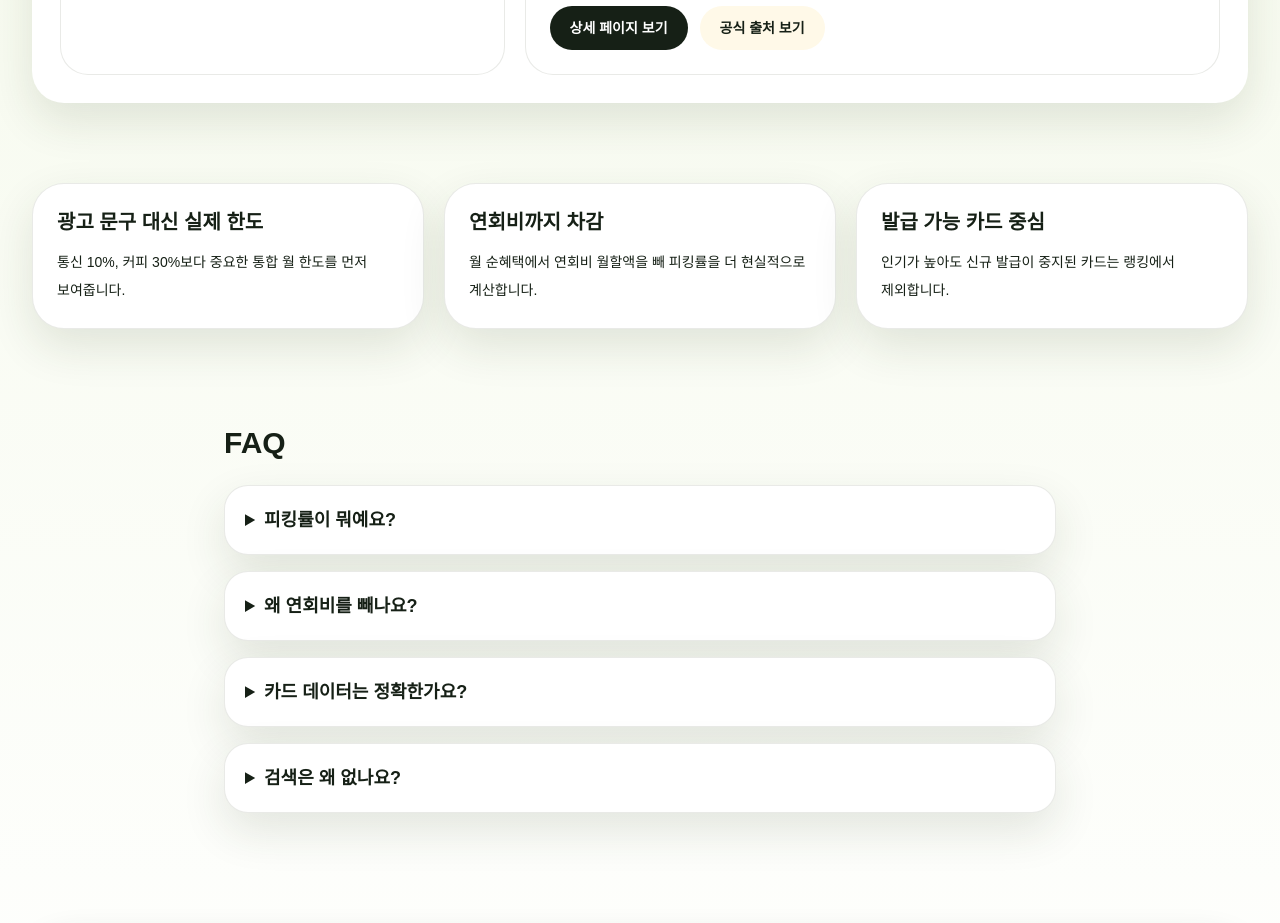
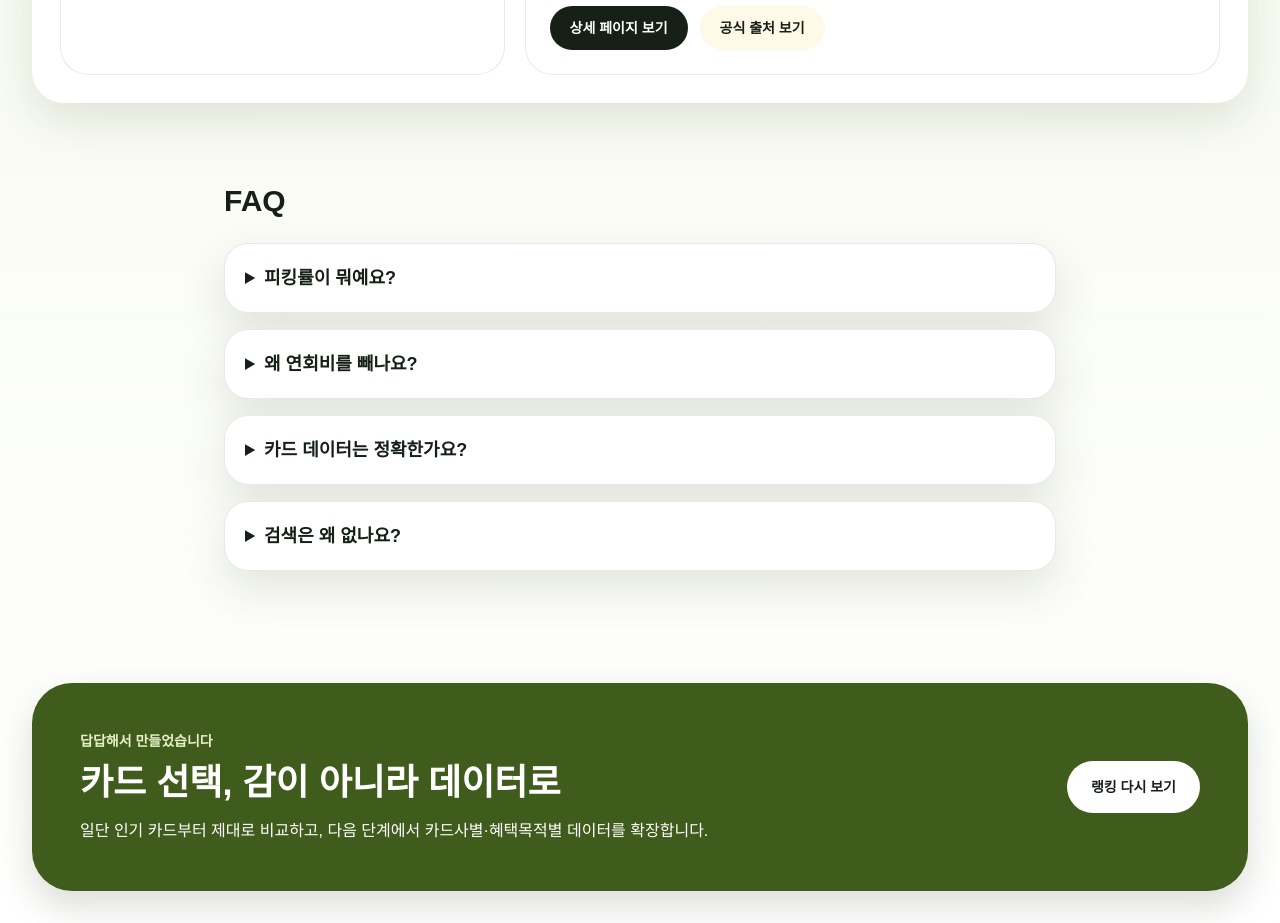
Before and after one commit to namini1004/avocard, a Next.js app: page / in a window 1280 px wide. Shown: the part 1800-2723 px from the top of the page. Built offline with nearby package versions, Linux system fonts and the light colour scheme.

Commit message:
Remove home explainer cards

```diff
--- a/app/page.tsx
+++ b/app/page.tsx
@@ -33,19 +33,6 @@ export default function HomePage() {
 
         <section id="ranking" className="mx-auto max-w-7xl px-5 py-8 lg:px-8">
           <CardRankingBoard />
-        </section>
-
-        <section className="mx-auto grid max-w-7xl gap-5 px-5 py-12 lg:grid-cols-3 lg:px-8">
-          {[
-            ["광고 문구 대신 실제 한도", "통신 10%, 커피 30%보다 중요한 통합 월 한도를 먼저 보여줍니다."],
-            ["연회비까지 차감", "월 순혜택에서 연회비 월할액을 빼 피킹률을 더 현실적으로 계산합니다."],
-            ["발급 가능 카드 중심", "인기가 높아도 신규 발급이 중지된 카드는 랭킹에서 제외합니다."]
-          ].map(([title, body]) => (
-            <div key={title} className="rounded-[2rem] border border-avocado-900/10 bg-white p-6 shadow-soft">
-              <h2 className="text-xl font-black text-ink">{title}</h2>
-              <p className="mt-3 text-sm leading-7 text-ink/62">{body}</p>
-            </div>
-          ))}
         </section>
 
         <section id="faq" className="mx-auto max-w-4xl px-5 py-12 lg:px-8">
```
